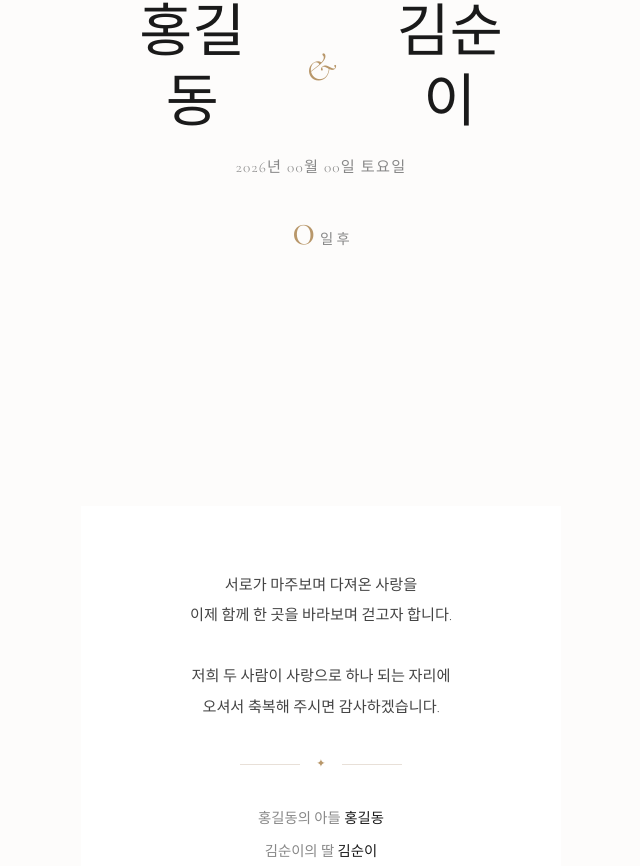
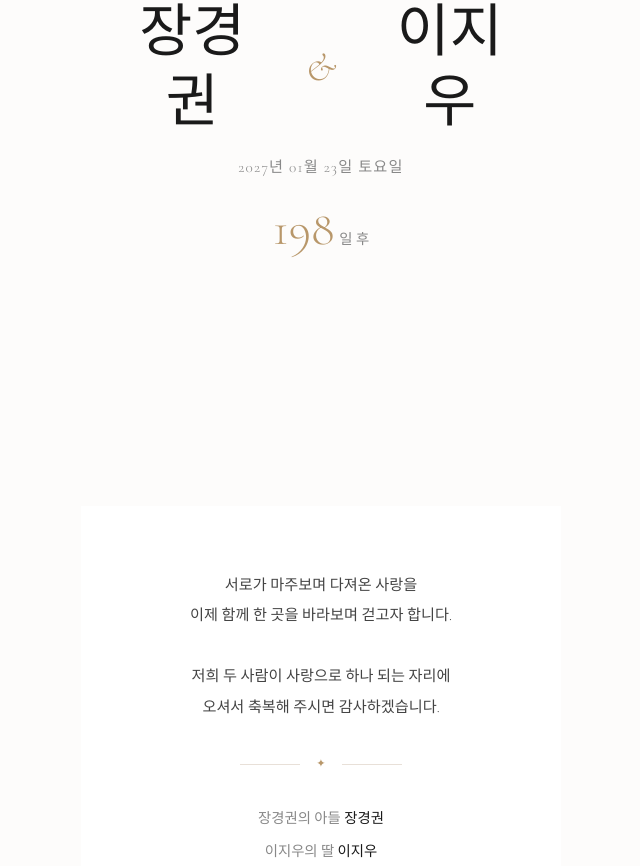
Before and after one commit to ggjang/ggjang.invitation.github.io, a React (Vite) app: page / in a window 1280 px wide. Shown: the part 294-1160 px from the top of the page, without its empty margins (319-959 px from the left). Built offline with nearby package versions, Linux system fonts and the light colour scheme.

Commit message:
fix: 신랑/신부 이름, 날짜 업데이트
장경권 & 이지우, 2027-01-23

Co-Authored-By: Claude Sonnet 4.6 <noreply@anthropic.com>

```diff
--- a/src/App.jsx
+++ b/src/App.jsx
@@ -3,11 +3,11 @@ import './App.css'
 
 // ── 여기를 수정하세요 ──────────────────────────────────────────
 const INFO = {
-  groomName: '홍길동',      // 신랑 이름
-  brideName: '김순이',      // 신부 이름
-  groomFamily: '홍길동의 아들',
-  brideFamily: '김순이의 딸',
-  date: '2026년 00월 00일 토요일',
+  groomName: '장경권',      // 신랑 이름
+  brideName: '이지우',      // 신부 이름
+  groomFamily: '장경권의 아들',
+  brideFamily: '이지우의 딸',
+  date: '2027년 01월 23일 토요일',
   time: '오후 00시 00분',
   venue: '장소명',
   address: '서울특별시 ○○구 ○○로 00',
@@ -80,7 +80,7 @@ export default function App() {
             <span>{INFO.brideName}</span>
           </h1>
           <p className="hero-date">{INFO.date}</p>
-          <Countdown dateStr="2026-01-01" />
+          <Countdown dateStr="2027-01-23" />
         </div>
       </section>
 
```
